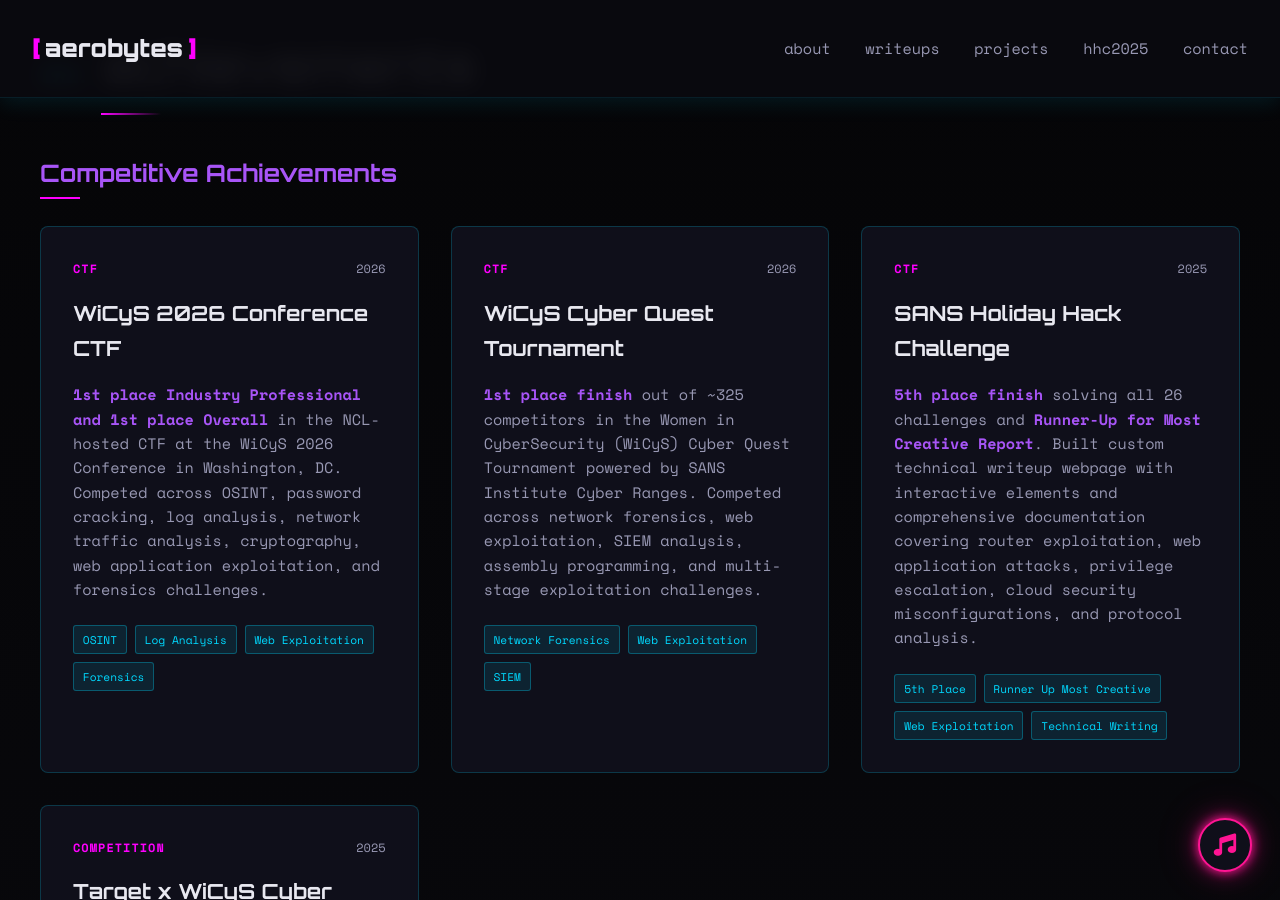
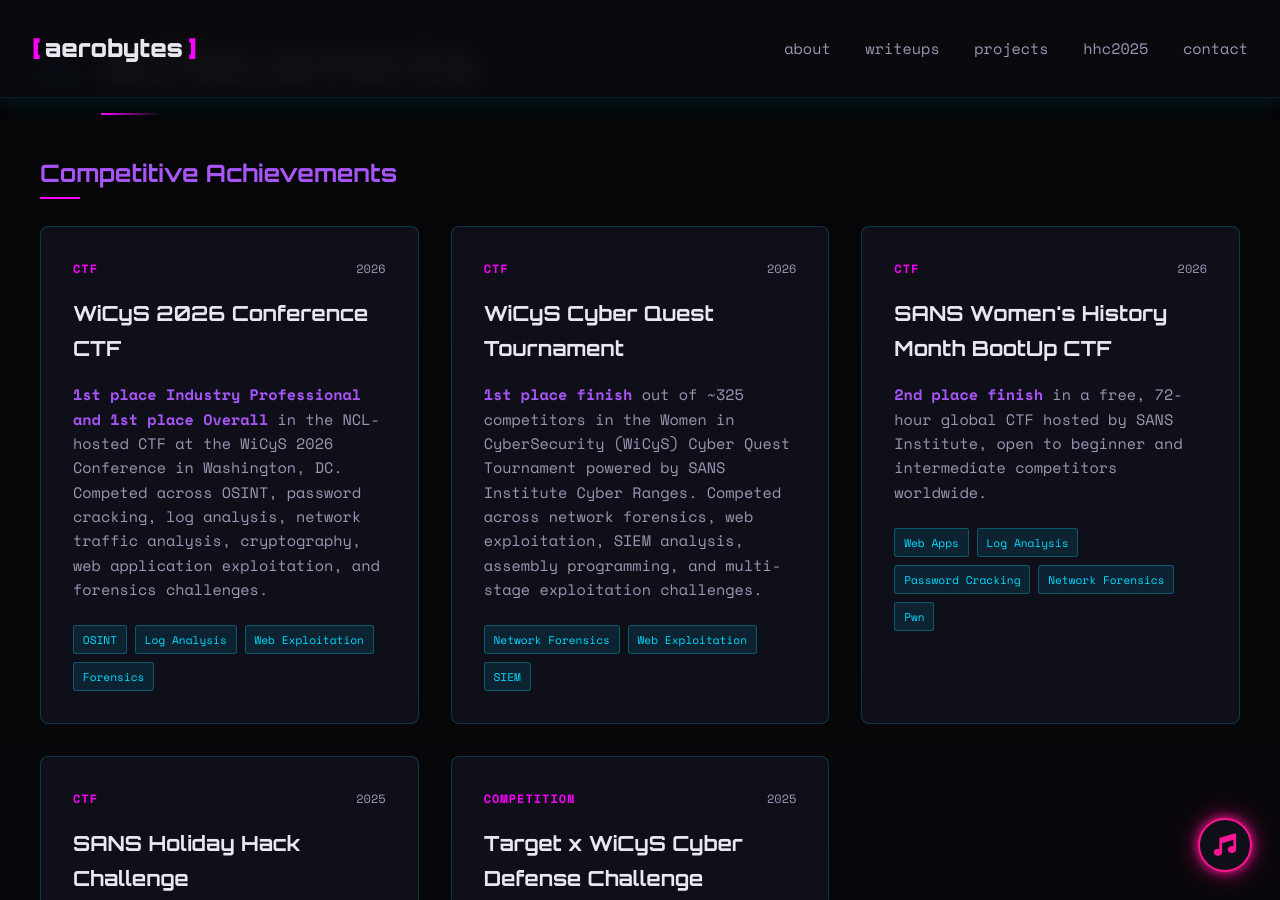
Before and after one commit to Aeronique/aerobytes-site, a Jekyll site: the page built from about.html, in a window 1280 px wide and 900 px high, scrolled down 1081 px. Built offline with Jekyll 4.4.1, drawn with Linux system fonts in a browser that asks for light colours.

Commit message:
Update about.html

```diff
--- a/about.html
+++ b/about.html
@@ -82,6 +82,22 @@
                     <span class="tag">Network Forensics</span>
                     <span class="tag">Web Exploitation</span>
                     <span class="tag">SIEM</span>
+                </div>
+            </div>
+
+			<div class="project-card">
+                <div class="card-header">
+                    <span class="card-tag">CTF</span>
+                    <span class="card-date">2026</span>
+                </div>
+                <h3 class="card-title">SANS Women's History Month BootUp CTF</h3>
+                <p class="card-description"><strong>2nd place finish</strong> in a free, 72-hour global CTF hosted by SANS Institute, open to beginner and intermediate competitors worldwide.</p>
+                <div class="card-tags">
+                    <span class="tag">Web Apps</span>
+                    <span class="tag">Log Analysis</span>
+                    <span class="tag">Password Cracking</span>
+                    <span class="tag">Network Forensics</span>
+                    <span class="tag">Pwn</span>
                 </div>
             </div>
 
```
